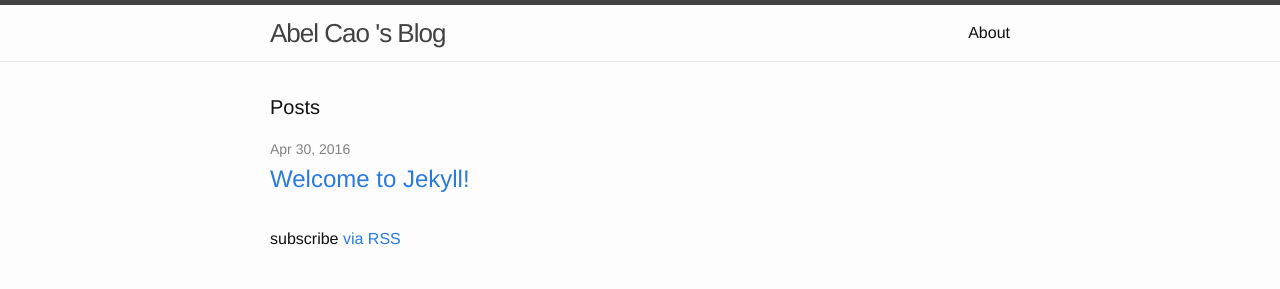
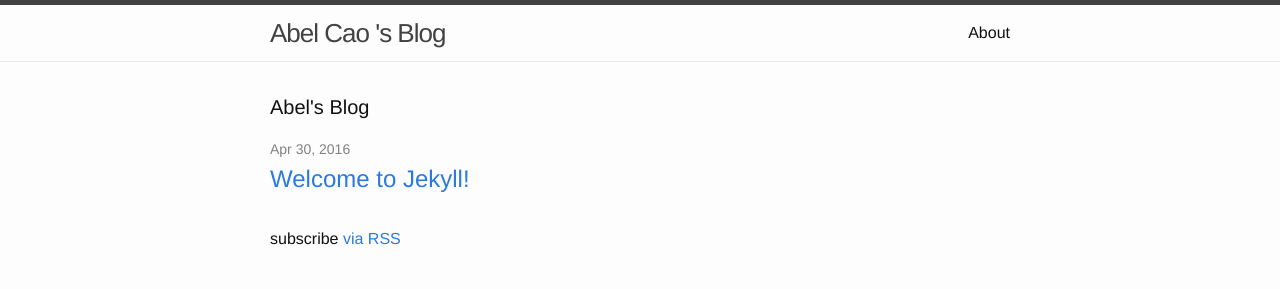
Before and after one commit to abel9123/abel9123.github.io, a Jekyll site: the page built from index.html, in a window 1280 px wide. Shown: the top 289 px of the page. Built offline with Jekyll 4.4.1, drawn with Linux system fonts in a browser that asks for light colours.

Commit message:
modified:  index.html

```diff
--- a/index.html
+++ b/index.html
@@ -4,7 +4,7 @@
 
 <div class="home">
 
-  <h1 class="page-heading">Posts</h1>
+  <h1 class="page-heading">Abel's Blog</h1>
 
   <ul class="post-list">
     {% for post in site.posts %}
```
